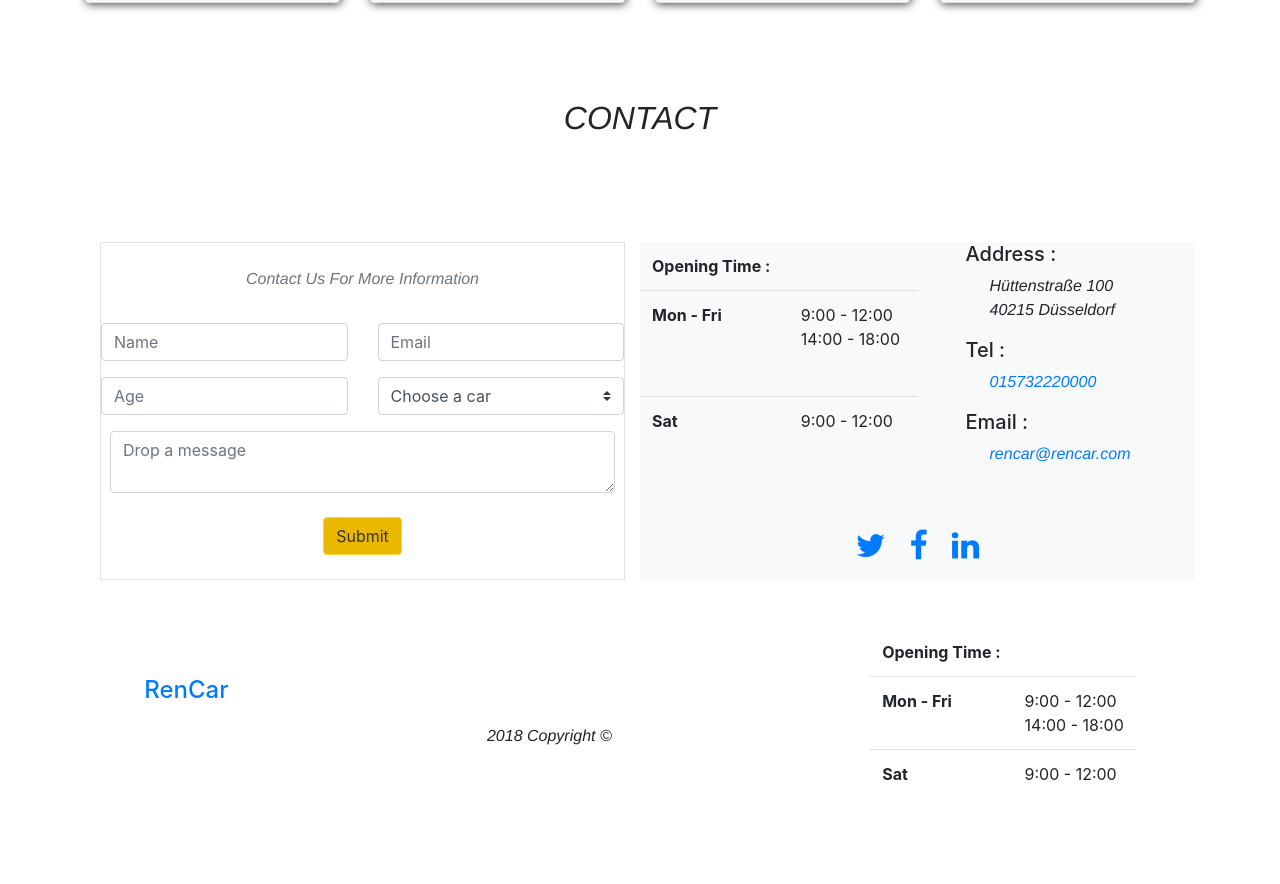
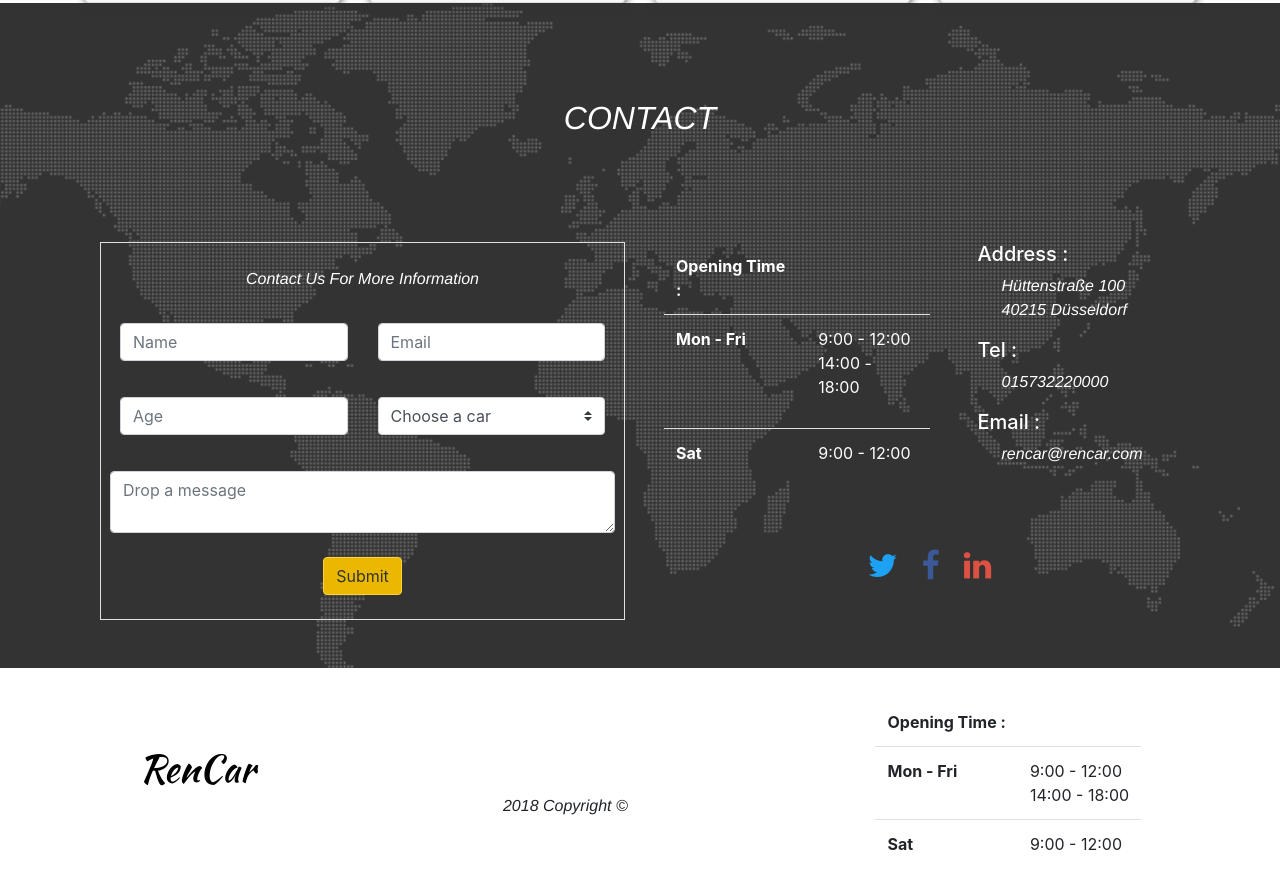
Before and after one commit to loaiK92/RenCar, a website: page app/index.html in a window 1280 px wide. Shown: the part 2215-3099 px from the top of the page. Before the commit the page ends 3029 px from the top, so only its background shows below. Drawn offline with nearby package versions, Linux system fonts and the light colour scheme; a script that the page names is missing; a web font is replaced by a local one.

Commit message:
Addting something

```diff
--- a/app/css/style.css
+++ b/app/css/style.css
@@ -132,5 +132,45 @@ p{
 /*---------------------------contact------------------------------*/
 
 #contact{
+      background-color: #333;
+      background-image: url(../images/map-image.png);
+      background-position: center;
+      background-size: cover;
+      color: #fff;
+}
 
+#contact .pl-4 a{
+      color: #fff;
 }
+
+
+.twitter{
+    color: #1da1f2;
+}
+.facebook{
+      color: #3b5998;
+}
+.linkedin{
+   color: #dd5143;
+}
+
+/*--------------------------Footer-------------------------------*/
+
+#footer{
+      margin-top: 30px;
+}
+
+.footer-logo{
+      font-family: 'Kaushan Script','Helvetica Neue',Helvetica,Arial,cursive;
+}
+
+.footer-logo h4{
+      font-size: 38px;
+}
+.footer-logo a{
+      text-decoration: none;
+      color: #000000;
+}
+.copyright {
+      vertical-align: bottom;
+}
--- a/app/index.html
+++ b/app/index.html
@@ -68,6 +68,9 @@
             </nav>
       </header>
 
+
+
+      <!--Main-Home-->
 
       <main>
             <section class="py-5 section" id="home" data-link="#home">
@@ -185,6 +188,9 @@
                   </div>
             </section>
 
+
+            <!--Cars Area-->
+
             <section id="cars" class="section" data-link="#cars">
                   <div class="container">
                         <div class="col py-5">
@@ -250,7 +256,11 @@
                   </div>
             </section>
 
+
+            <!--Contact Area-->
+
             <section id="contact" class="section" data-link="#contact">
+                  <div class="contact-bg">
                   <div class="col py-5">
                         <h2 class="section-title py-5 text-center">CONTACT</h2>
                         <span class="title-span"></span>
@@ -260,9 +270,9 @@
                         <div class="contact-form col-lg-6">
                               <form class="border">
                                     <div class="col pt-4">
-                                          <p class="text-center text-muted">Contact Us For More Information</p>
+                                          <p class="text-center">Contact Us For More Information</p>
                                     </div>
-                                    <div class="row pt-3 pb-2">
+                                    <div class="row pt-3 pb-2 m-1">
                                           <div class="col">
                                                 <input type="text" class="form-control" placeholder="Name">
                                           </div>
@@ -270,7 +280,7 @@
                                                 <input type="email" class="form-control" placeholder="Email">
                                           </div>
                                     </div>
-                                    <div class="row py-2">
+                                    <div class="row py-4 m-1">
                                           <div class="col">
                                                 <input type="number" class="form-control" placeholder="Age">
                                           </div>
@@ -294,7 +304,7 @@
                               </form>
                         </div>
 
-                        <div class="contact-info w-100 d-flex flex-wrap bg-light">
+                        <div class="ml-4 contact-info w-100 d-flex flex-wrap">
                               <table class="table w-50">
                                     <thead>
                                           <tr>
@@ -329,23 +339,26 @@
                               <div class="social w-100 pt-5">
                                     <ul class="d-flex justify-content-center">
                                           <li class="list-inline-item px-2">
-                                              <a href="#"> <i class="fa fa-twitter fa-2x"></i></a>
+                                              <a href="#"> <i class="fa twitter fa-twitter fa-2x"></i></a>
                                           </li>
                                           <li class="list-inline-item px-2">
-                                                <a href="#"><i class="fa fa-facebook fa-2x"></i></a>
+                                                <a href="#"><i class="fa facebook fa-facebook fa-2x"></i></a>
                                           </li>
                                           <li class="list-inline-item px-2">
-                                              <a href="#"><i class="fa fa-linkedin fa-2x"></i></a>
+                                              <a href="#"><i class="fa linkedin fa-linkedin fa-2x"></i></a>
                                           </li>
                                     </ul>
                               </div>
                         </div>
                   </div>
+            </div>
             </section>
 
       </main>
 
-      <footer class="container-fluid d-flex justify-content-around">
+
+      <!--Footer Area-->
+      <footer id="footer" class="container-fluid d-flex justify-content-around">
             <div class="footer-logo">
                   <div class="text-center pt-5">
                         <a href="#"><h4>RenCar</h4></a>
```
Also changed, not shown: app/images/map-image.png (added).
